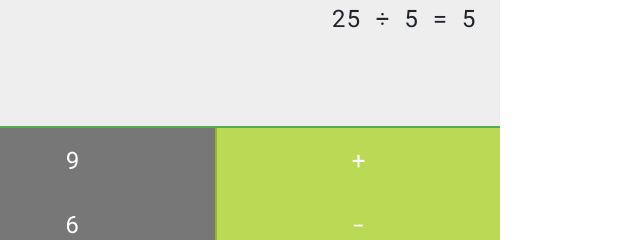
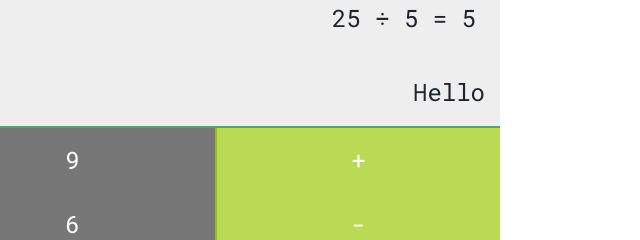
Before and after one commit to josephwourms/OpenCalc, a browser extension: page index.html in a window 1280 px wide. Shown: the top 240 px of the page, 640-1280 px from the left. Drawn offline with nearby package versions, Linux system fonts and the light colour scheme.

Commit message:
refactor calcDisplayCtrl

```diff
--- a/css/styles.css
+++ b/css/styles.css
@@ -23,12 +23,6 @@
     margin: 0;
 }
 
-#buttonArea {
-    height: 100vh;
-    margin: 0;
-    padding: 0;
-}
-
 #display {
     position: relative;
     width: 100%;
@@ -42,7 +36,7 @@
     text-align: right;
 }
 
-#displayText {
+.displayText {
     position: absolute;
     right: 15px;
     bottom: 0;
--- a/js/calc-display/calc-display.controller.js
+++ b/js/calc-display/calc-display.controller.js
@@ -1,6 +1,14 @@
 angular.module('calcApp')
-    .controller('calcDisplayCtrl', [function() {
+    .controller('calcDisplayCtrl', ['$scope', function($scope) {
         var display = this;
 
         display.currentString = "25 \u00F7 5 = 5";
+
+        var displayElmnt = $('#display');
+        var lastElmnt    = $('<p id="last" class="displayText">Hello</p>');
+        var currentElmnt = $('<p id="current class="displayText"></p>');
+
+        currentElmnt.html(display.currentString);
+        displayElmnt.append(currentElmnt);
+        displayElmnt.append(lastElmnt);
     }]);
--- a/js/calc-display/calc-display.template.html
+++ b/js/calc-display/calc-display.template.html
@@ -1,3 +1,2 @@
 <div id="display">
-    <p>{{display.currentString}}</p>
 </div>
```
